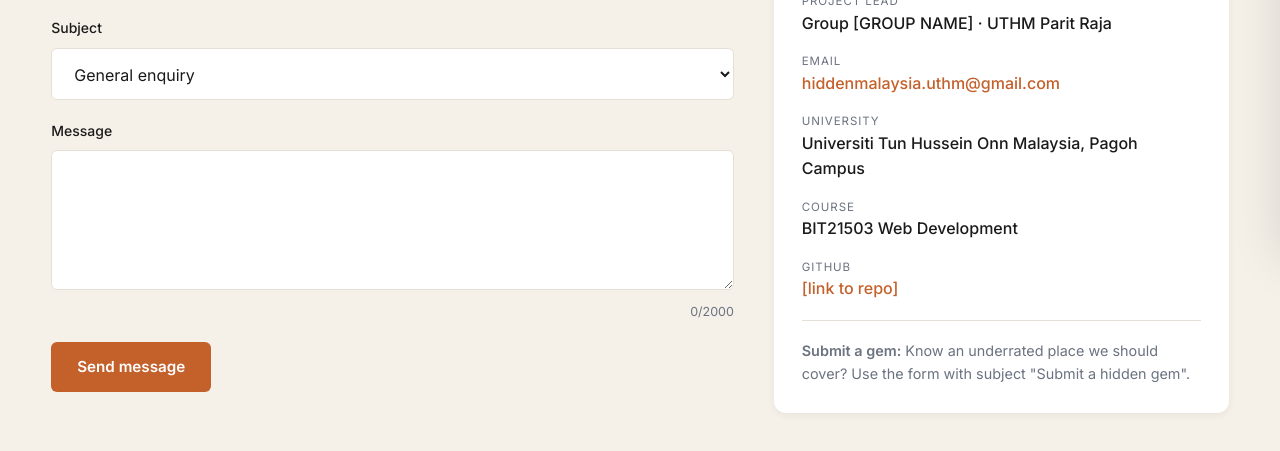
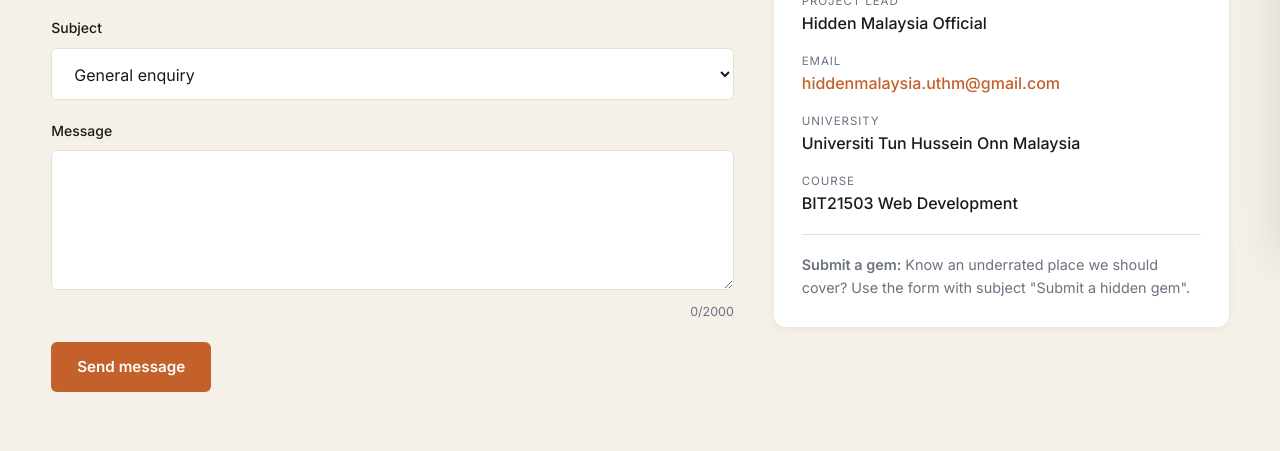
Before and after one commit to alipmaula14/hidden-malaysia, a website: page views/contact.html in a window 1280 px wide. Shown: the part 557-1008 px from the top of the page. Drawn offline with nearby package versions, Linux system fonts and the light colour scheme; a web font is replaced by a local one.

Commit message:
Update contact page info

```diff
--- a/views/contact.html
+++ b/views/contact.html
@@ -138,11 +138,10 @@
         <aside class="info-card" data-aos="fade-up" data-aos-delay="100">
           <h3 class="serif mb-4">Get in touch</h3>
           <dl>
-            <dt>Project lead</dt><dd>Group [GROUP NAME] · UTHM Parit Raja</dd>
+            <dt>Project lead</dt><dd>Hidden Malaysia Official</dd>
             <dt>Email</dt><dd><a href="mailto:hiddenmalaysia.uthm@gmail.com">hiddenmalaysia.uthm@gmail.com</a></dd>
-            <dt>University</dt><dd>Universiti Tun Hussein Onn Malaysia, Pagoh Campus</dd>
+            <dt>University</dt><dd>Universiti Tun Hussein Onn Malaysia</dd>
             <dt>Course</dt><dd>BIT21503 Web Development</dd>
-            <dt>GitHub</dt><dd><a href="#" target="_blank" rel="noopener">[link to repo]</a></dd>
           </dl>
           <hr class="section-divider" style="margin:18px 0;" />
           <p class="text-muted" style="font-size:0.9rem;"><strong>Submit a gem:</strong> Know an underrated place we should cover? Use the form with subject "Submit a hidden gem".</p>
```
